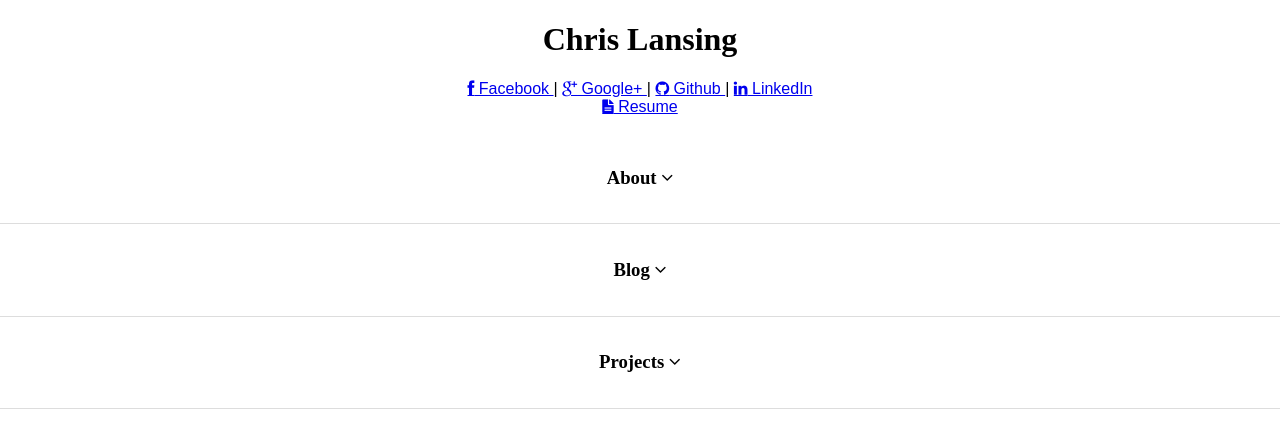
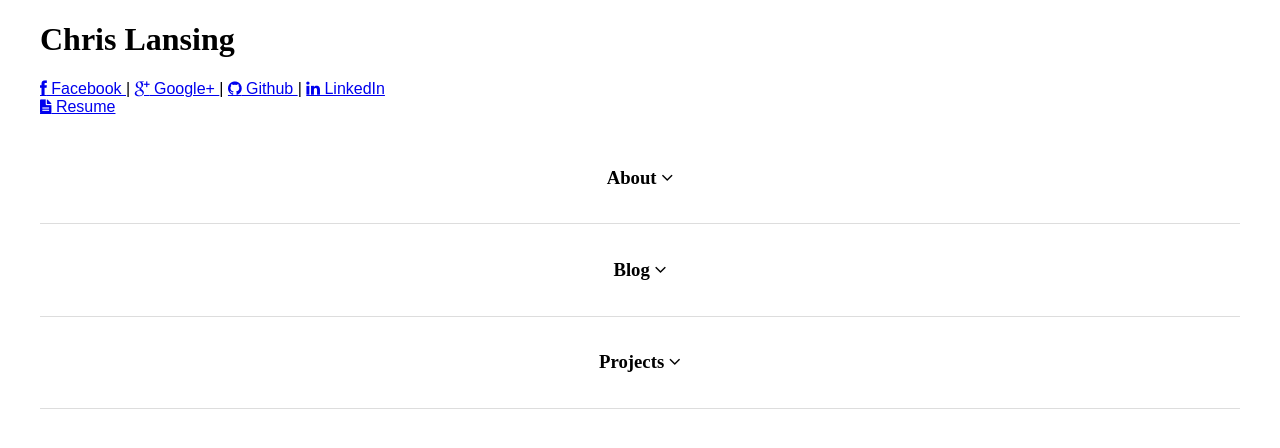
Before and after one commit to cl-ansy/cslansing-com, a Django app: page / in a window 1280 px wide. Shown: the top 448 px of the page. Run offline with Django 3.2, Linux system fonts and the light colour scheme; data that the repository does not hold is empty; some web fonts are replaced.

Commit message:
started adding unsemantic grids to templates

```diff
--- a/cslansing/apps/attendance/templates/attendance.html
+++ b/cslansing/apps/attendance/templates/attendance.html
@@ -1,4 +1,4 @@
-  <div id="attendance">
+  <div id="attendance" class="grid-100">
   <div id="attendance-content">
     <div><strong>Attendance App</strong></div>
     <div>
--- a/cslansing/apps/blog/templates/blog.html
+++ b/cslansing/apps/blog/templates/blog.html
@@ -1,4 +1,4 @@
-<div id="blog-content">
+<div id="blog-content" class="grid-100">
     {% for post in posts %}
     <div>
         <h1>{{ post.title }} <small>{{ post.created }}</small></h1>
--- a/cslansing/apps/pluggable/templates/base.html
+++ b/cslansing/apps/pluggable/templates/base.html
@@ -24,8 +24,7 @@
 
   <body>
 
-    <div>
-      <div class="jumbotron">
+    <header role="header" class="grid-container">
       <h1>Chris Lansing</h1>
       <p>
         <a href="https://www.facebook.com/chris.lansing.98" target="_blank">
@@ -47,36 +46,37 @@
         <a href="{{ STATIC_URL }}doc/Resume.pdf" target="_blank">
           <i class="icon-file-text"></i> Resume</a>
       </p>
-      </div><!-- .jumbotron -->
+    </header>
 
+    <main role="main" class="grid-container">
       <!-- About -->
-      <div id="about-header" class="section-header">
+      <div id="about-header" class="grid-100 section-header">
         <h3>About <i class="icon-angle-down"></i></h3>
       </div>
-      <div id="about" class ="section-content">
+      <div id="about" class="grid-container section-content">
         {% block about %}
         {% endblock about %}
       </div>
 
       <!-- Blog -->
-      <div id="blog-header" class="section-header">
+      <div id="blog-header" class="grid-100 section-header">
         <h3>Blog <i class="icon-angle-down"></i></h3>
       </div>
-      <div id="blog" class="section-content">
+      <div id="blog" class="grid-container section-content">
           {% block blog %}
           {% endblock blog %}
       </div>
 
       <!-- Projects -->
-      <div id="projects-header" class="section-header">
+      <div id="projects-header" class="grid-100 section-header">
         <h3>Projects <i class="icon-angle-down"></i></h3>
       </div>
-      <div id="projects" class="section-content">
+      <div id="projects" class="grid-container section-content">
         {% block projects %}
         {% endblock projects %}
       </div>
+    </main>
 
-    </div>
      <!-- Javascript at the bottom for faster page loads -->
     <script src="{{ STATIC_URL }}js/jquery/jquery-1.10.2.min.js"></script>
     <script src="{{ STATIC_URL }}js/cslansing.js"></script>
--- a/cslansing/apps/pluggable/templates/index.html
+++ b/cslansing/apps/pluggable/templates/index.html
@@ -1,10 +1,10 @@
 {% extends 'base.html' %}
 
 {% block about %}
-<div>
+<div class="grid-50">
 Lorem ipsum dolor sit amet, consectetur adipisicing elit, sed do eiusmod tempor incididunt ut labore et dolore magna aliqua. Ut enim ad minim veniam, quis nostrud exercitation ullamco laboris nisi ut aliquip ex ea commodo consequat. Duis aute irure dolor in reprehenderit in voluptate velit esse cillum dolore eu fugiat nulla pariatur. Excepteur sint occaecat cupidatat non proident, sunt in culpa qui officia deserunt mollit anim id est laborum.
 </div>
-<div>
+<div class="grid-50">
 Lorem ipsum dolor sit amet, consectetur adipisicing elit, sed do eiusmod tempor incididunt ut labore et dolore magna aliqua. Ut enim ad minim veniam, quis nostrud exercitation ullamco laboris nisi ut aliquip ex ea commodo consequat. Duis aute irure dolor in reprehenderit in voluptate velit esse cillum dolore eu fugiat nulla pariatur. Excepteur sint occaecat cupidatat non proident, sunt in culpa qui officia deserunt mollit anim id est laborum.
 </div>
 {% endblock about %}
@@ -15,7 +15,7 @@ Lorem ipsum dolor sit amet, consectetur adipisicing elit, sed do eiusmod tempor
 
 {% block projects %}
 {% include 'attendance.html' %}
-<div id="chem-project">
+<div id="chem-project" class="grid-100">
   <div><strong>Organic Chemistry Alkane Nomenclature Solver</strong></div>
   <div>
     <p>
```
Lines whose indentation alone changed are shown as unchanged.
